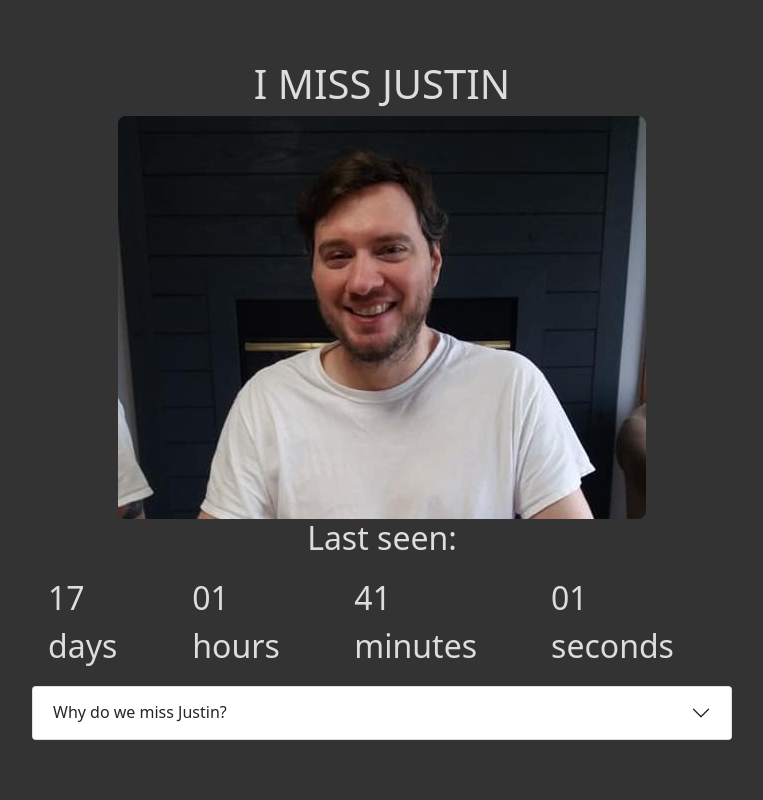
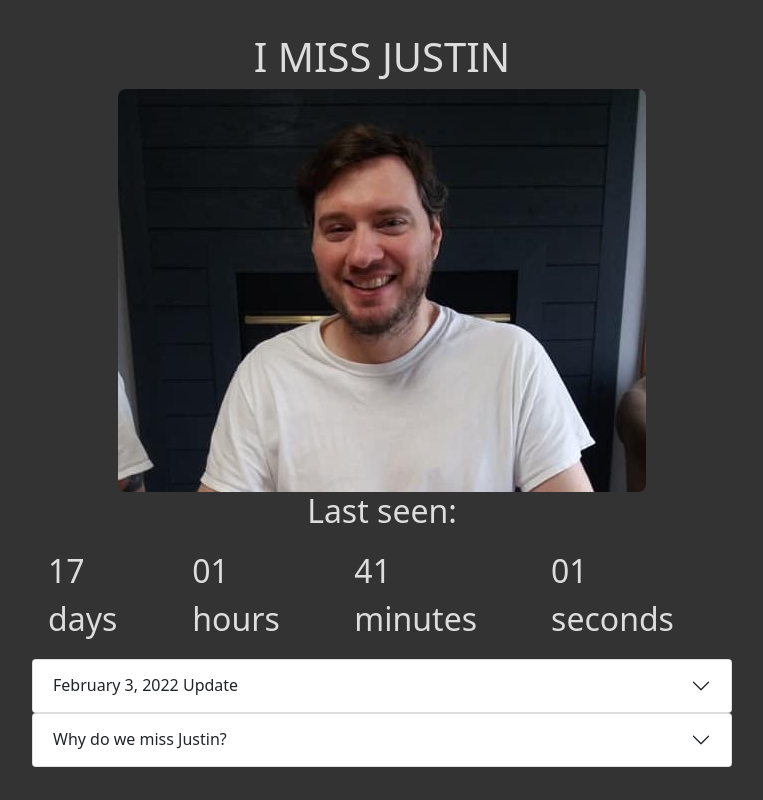
Before and after one commit to HelluvaBird/imissjustin, a React (Create React App) app: page / in a window 1280 px wide. Shown: the whole page, without its empty margins (258-1021 px from the left). Built offline with nearby package versions, Linux system fonts and the light colour scheme.

Commit message:
Update for February 3

```diff
--- a/src/components/Countdown.jsx
+++ b/src/components/Countdown.jsx
@@ -41,6 +41,17 @@ const Countdown = () => {
       </div>
       <Accordion>
         <Accordion.Item eventKey="0">
+          <Accordion.Header>February 3, 2022 Update</Accordion.Header>
+          <Accordion.Body>
+            ThePoMoTroll via Discord said: My bad guys, sorry for going MIA. Im
+            in Tennessee, staying with my fiancé. The weather hasnt really
+            cooperated so I couldnt come back up to Ohio. Im doing really good
+            though and havent been sold into sex slavery.
+          </Accordion.Body>
+        </Accordion.Item>
+      </Accordion>
+      <Accordion>
+        <Accordion.Item eventKey="1">
           <Accordion.Header>Why do we miss Justin?</Accordion.Header>
           <Accordion.Body>
             Justin was last seen on December 21st 2021. Don't worry though, he's
```
